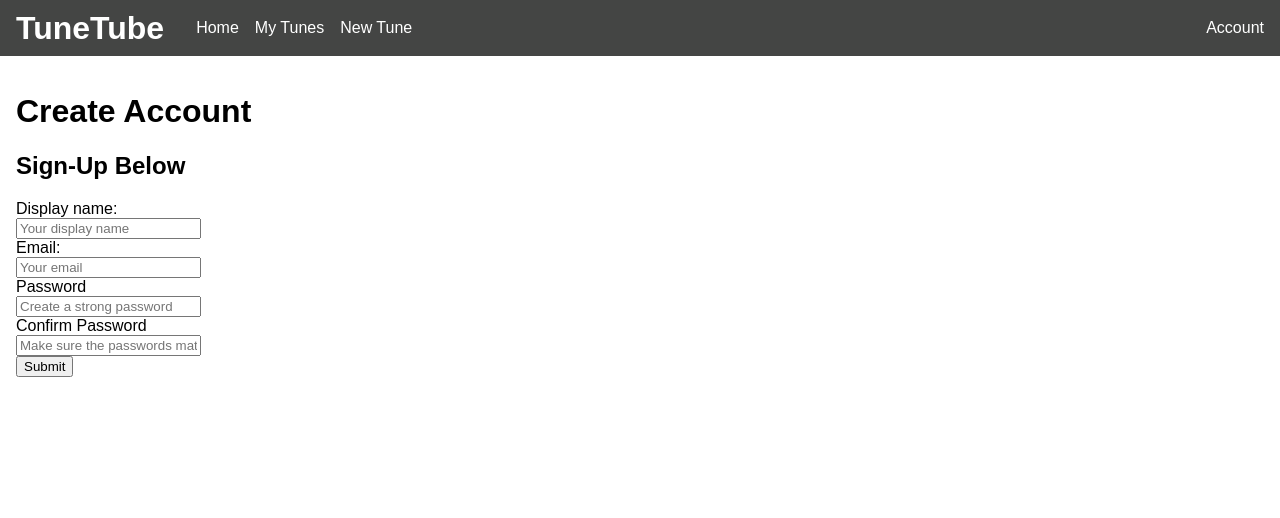
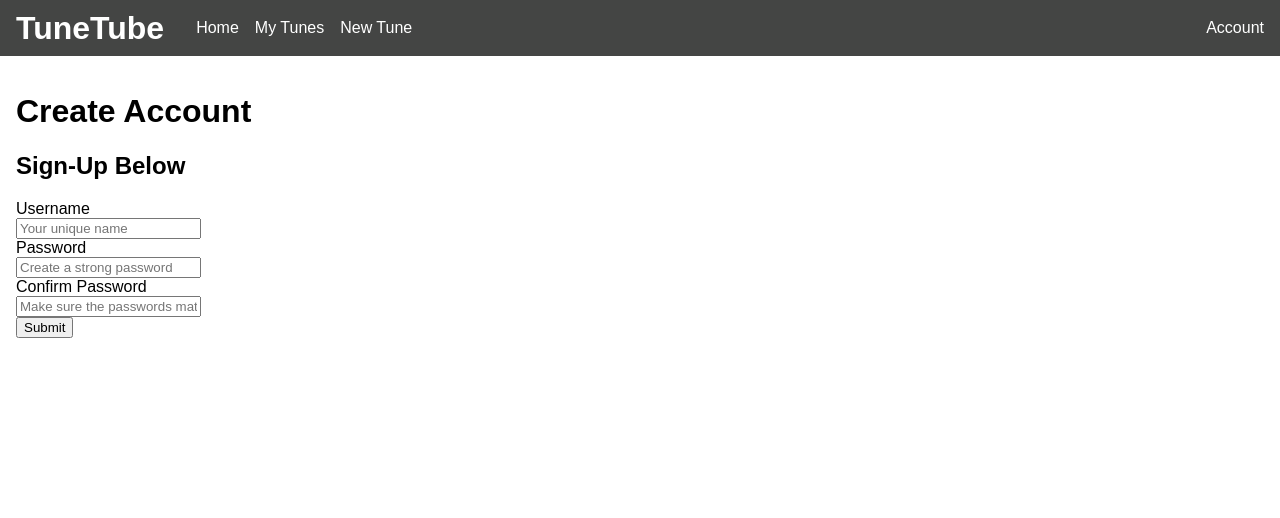
Before and after one commit to PenguinSnail/tunetube, a Flask app: page /account/register in a window 1280 px wide. Shown: the top 518 px of the page. Run offline with Flask 3, Linux system fonts and the light colour scheme.

Commit message:
implemented unique-username enforcement

```diff
--- a/app.py
+++ b/app.py
@@ -1,6 +1,6 @@
 import os
 from dotenv import load_dotenv
-from src.models import db, Post
+from src.models import db, Post, User
 from flask import Flask, render_template, redirect, request, abort
 from flask_bcrypt import Bcrypt
 
@@ -72,20 +72,26 @@ def account_page():
 def sign_up():
     if request.method == "POST":  # actually making account
         name = request.form.get("name")
-        email = request.form.get("email")
         password = request.form.get("password")
         confirm_password = request.form.get("confirm_password")
 
-        if not password or not email or not name or not confirm_password:
+        if not password or not name or not confirm_password:
             abort(400)
+            # TODO change these aborts to proper error messages
 
         if password != confirm_password:
             abort(400)
+
+        if User.query.filter(User.username.ilike(name)).first() is not None:
+            abort(400)
+
         # all fields filled out
 
         hashed_password = bcrypt.generate_password_hash(password).decode()
-        print(hashed_password)
-        # I have to print it or one of the git hooks freaks out since it's unused for now
+
+        user = User(username=name, password=hashed_password)
+        db.session.add(user)
+        db.session.commit()
         return redirect("/")
     # get request
     return render_template("pages/sign_up_page.html")
--- a/src/models.py
+++ b/src/models.py
@@ -21,6 +21,7 @@ class User(db.Model):
     id = db.Column(db.Integer, primary_key=True)
     username = db.Column(VARCHAR(20), nullable=False)
     photo_id = db.Column(INTEGER, db.ForeignKey("photo.id"))
+    password = db.Column(VARCHAR(127), nullable=False)
 
 
 class Post(db.Model):
--- a/templates/pages/sign_up_page.html
+++ b/templates/pages/sign_up_page.html
@@ -8,10 +8,8 @@
     <h2>Sign-Up Below</h2>
 
     <form action="/account/register" method="post">
-        <label for="name">Display name:</label><br />
-        <input type="text" id="name" name="name" placeholder="Your display name" required /><br />
-        <label for="email">Email:</label><br />
-        <input type="email" id="email" name="email" placeholder="Your email" required /><br />
+        <label for="name">Username</label><br />
+        <input type="text" id="name" name="name" placeholder="Your unique name" required /><br />
         <label for="password">Password</label><br />
         <input type="password" id="password" name="password" placeholder="Create a strong password" required /><br />
         <label for="confirm_password">Confirm Password</label><br />
```
